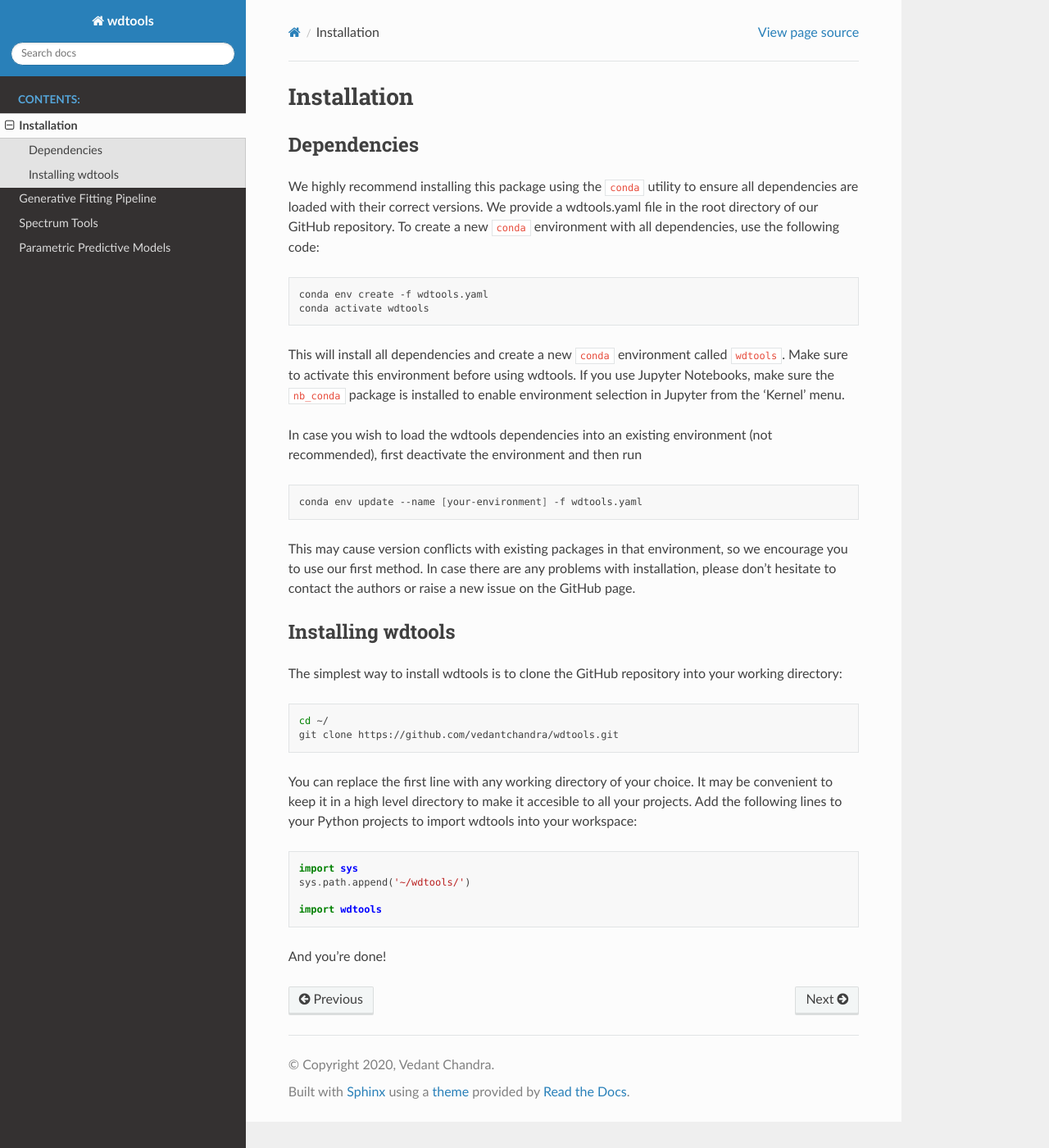
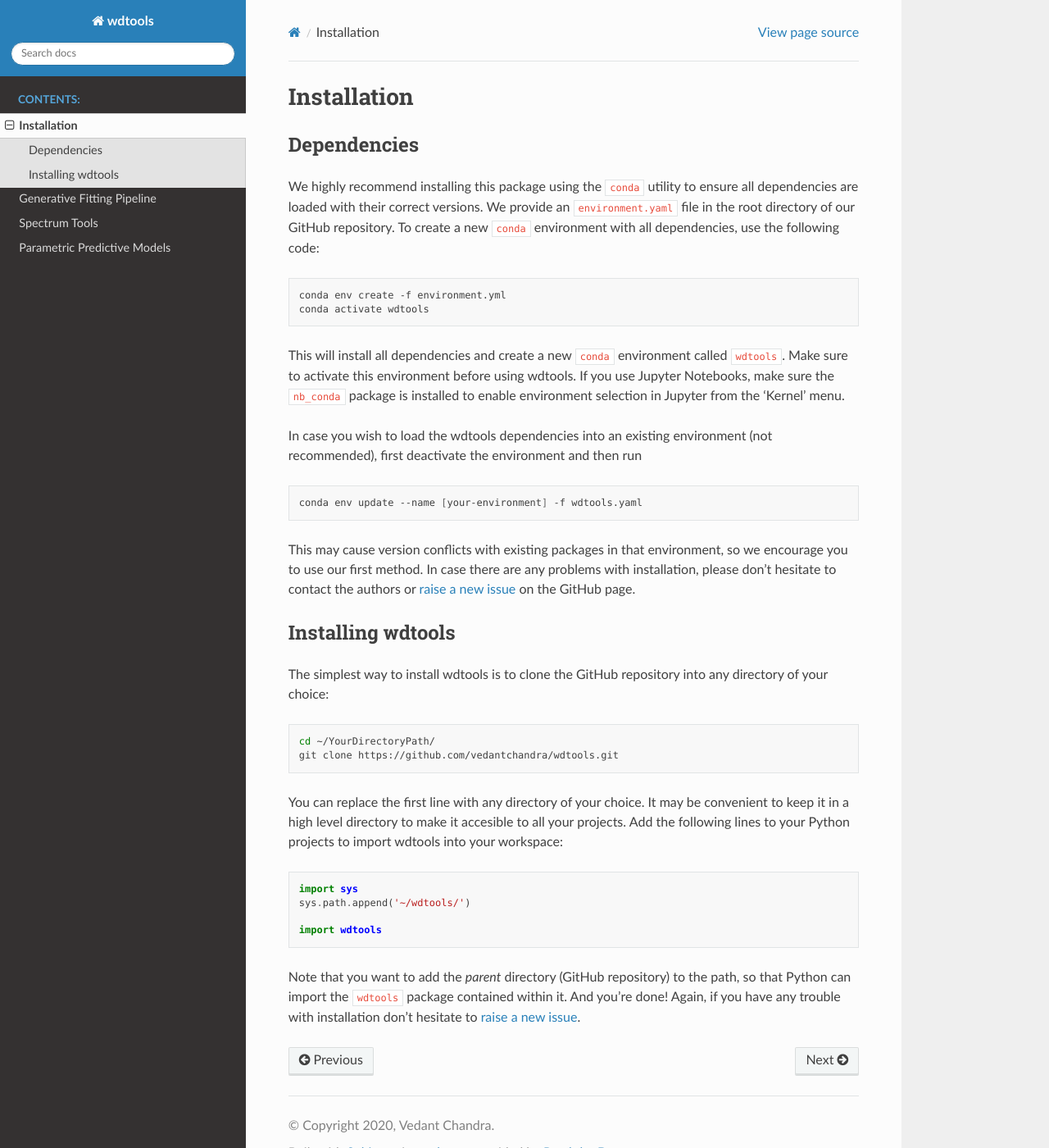
Before and after one commit to vedantchandra/wdtools, a Sphinx documentation site: the page built from docs/install.rst, in a window 1280 px wide and 1400 px high. Shown: the whole window at 82% size. Built offline with Sphinx 7.4.7 and the Read the Docs theme 2.0.0, drawn with Linux system fonts in a browser that asks for light colours.

Commit message:
Update install.rst

```diff
--- a/docs/install.rst
+++ b/docs/install.rst
@@ -4,11 +4,11 @@ Installation
 Dependencies
 +++++++++++++++
 
-We highly recommend installing this package using the ``conda`` utility to ensure all dependencies are loaded with their correct versions. We provide a wdtools.yaml file in the root directory of our GitHub repository. To create a new ``conda`` environment with all dependencies, use the following code:
+We highly recommend installing this package using the ``conda`` utility to ensure all dependencies are loaded with their correct versions. We provide an ``environment.yaml`` file in the root directory of our GitHub repository. To create a new ``conda`` environment with all dependencies, use the following code:
 
 .. code-block:: bash
 
-   conda env create -f wdtools.yaml
+   conda env create -f environment.yml
    conda activate wdtools
 
 This will install all dependencies and create a new ``conda`` environment called ``wdtools``. Make sure to activate this environment before using wdtools. If you use Jupyter Notebooks, make sure the ``nb_conda`` package is installed to enable environment selection in Jupyter from the 'Kernel' menu.
@@ -19,19 +19,19 @@ In case you wish to load the wdtools dependencies into an existing environment (
 
    conda env update --name [your-environment] -f wdtools.yaml
 
-This may cause version conflicts with existing packages in that environment, so we encourage you to use our first method. In case there are any problems with installation, please don't hesitate to contact the authors or raise a new issue on the GitHub page.
+This may cause version conflicts with existing packages in that environment, so we encourage you to use our first method. In case there are any problems with installation, please don't hesitate to contact the authors or `raise a new issue <https://github.com/vedantchandra/wdtools/issues>`_ on the GitHub page.
 
 Installing wdtools
 ++++++++++++++++++++
 
-The simplest way to install wdtools is to clone the GitHub repository into your working directory:
+The simplest way to install wdtools is to clone the GitHub repository into any directory of your choice:
 
 .. code-block:: bash
 
-   cd ~/
+   cd ~/YourDirectoryPath/
    git clone https://github.com/vedantchandra/wdtools.git
 
-You can replace the first line with any working directory of your choice. It may be convenient to keep it in a high level directory to make it accesible to all your projects. Add the following lines to your Python projects to import wdtools into your workspace:
+You can replace the first line with any directory of your choice. It may be convenient to keep it in a high level directory to make it accesible to all your projects. Add the following lines to your Python projects to import wdtools into your workspace:
 
 .. code-block:: python
 
@@ -40,4 +40,4 @@ You can replace the first line with any working directory of your choice. It may
 
    import wdtools
 
-And you're done!
+Note that you want to add the *parent* directory (GitHub repository) to the path, so that Python can import the ``wdtools`` package contained within it. And you're done! Again, if you have any trouble with installation don't hesitate to `raise a new issue <https://github.com/vedantchandra/wdtools/issues>`_.
```
